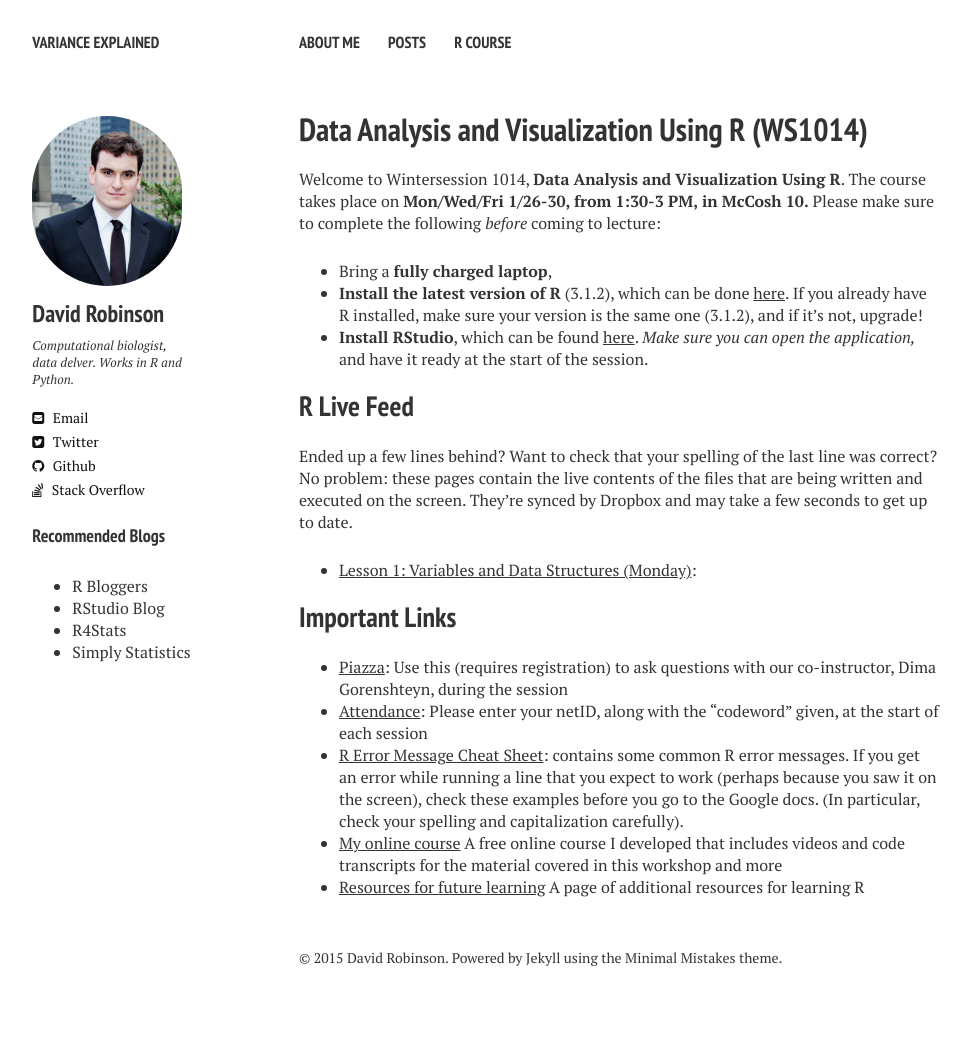
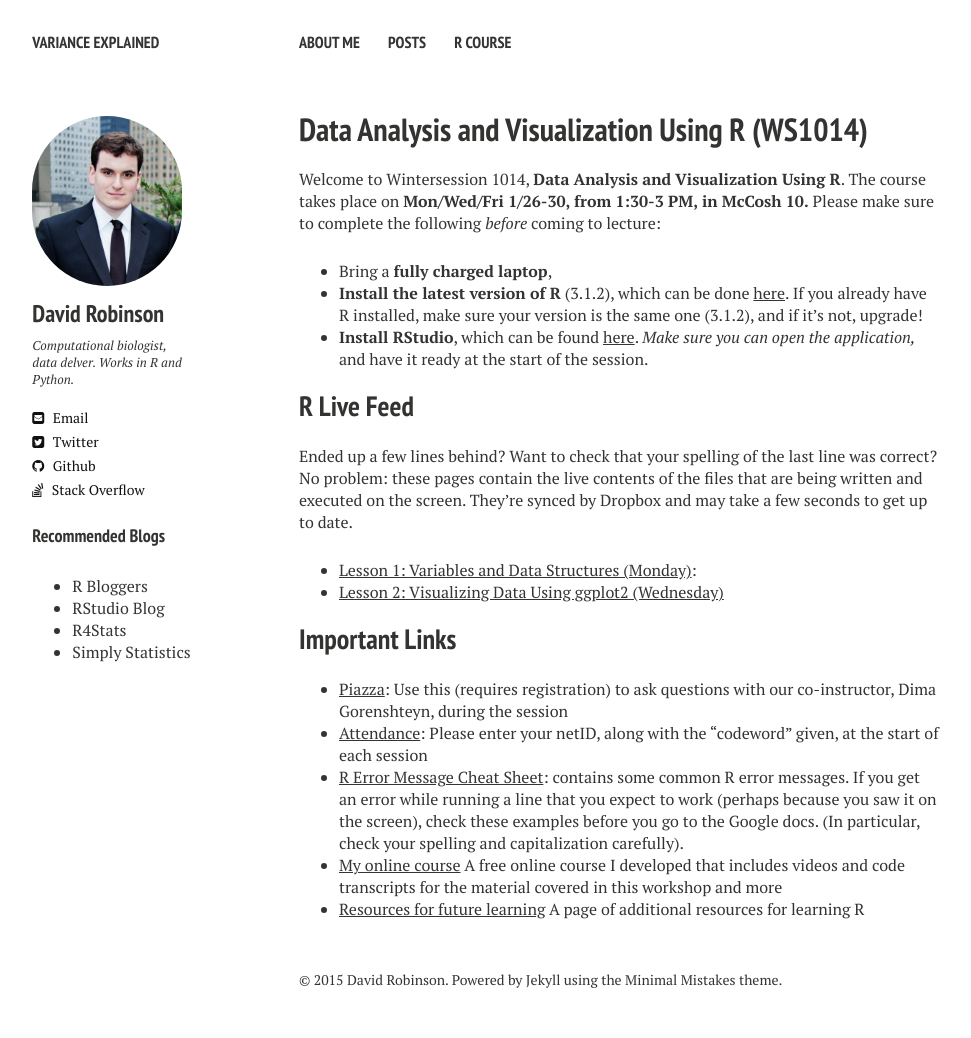
Before and after one commit to orenetar3/dgrtwo.github.com, a Jekyll site: the page built from courses/WS1014/index.md, in a window 1280 px wide. Shown: the whole page, without its empty margins (21-992 px from the left). Built offline with Jekyll 4.4.1, drawn with Linux system fonts in a browser that asks for light colours; nearby versions of some CDN libraries; before the commit the page ends 1016 px from its top, so only the background shows below that.

Commit message:
Added link to live feed 2

```diff
--- a/courses/WS1014/index.md
+++ b/courses/WS1014/index.md
@@ -17,6 +17,7 @@ R Live Feed
 Ended up a few lines behind? Want to check that your spelling of the last line was correct? No problem: these pages contain the live contents of the files that are being written and executed on the screen. They're synced by Dropbox and may take a few seconds to get up to date.
 
 * [Lesson 1: Variables and Data Structures (Monday)](https://www.dropbox.com/s/iguarzrdlr4hvqm/WS1014_Lesson1.R?dl=1):
+* [Lesson 2: Visualizing Data Using ggplot2 (Wednesday)](https://www.dropbox.com/s/uildugxebs4p7l6/WS1014_Lesson2.txt?dl=0)
 
 Important Links
 ---------------
```
